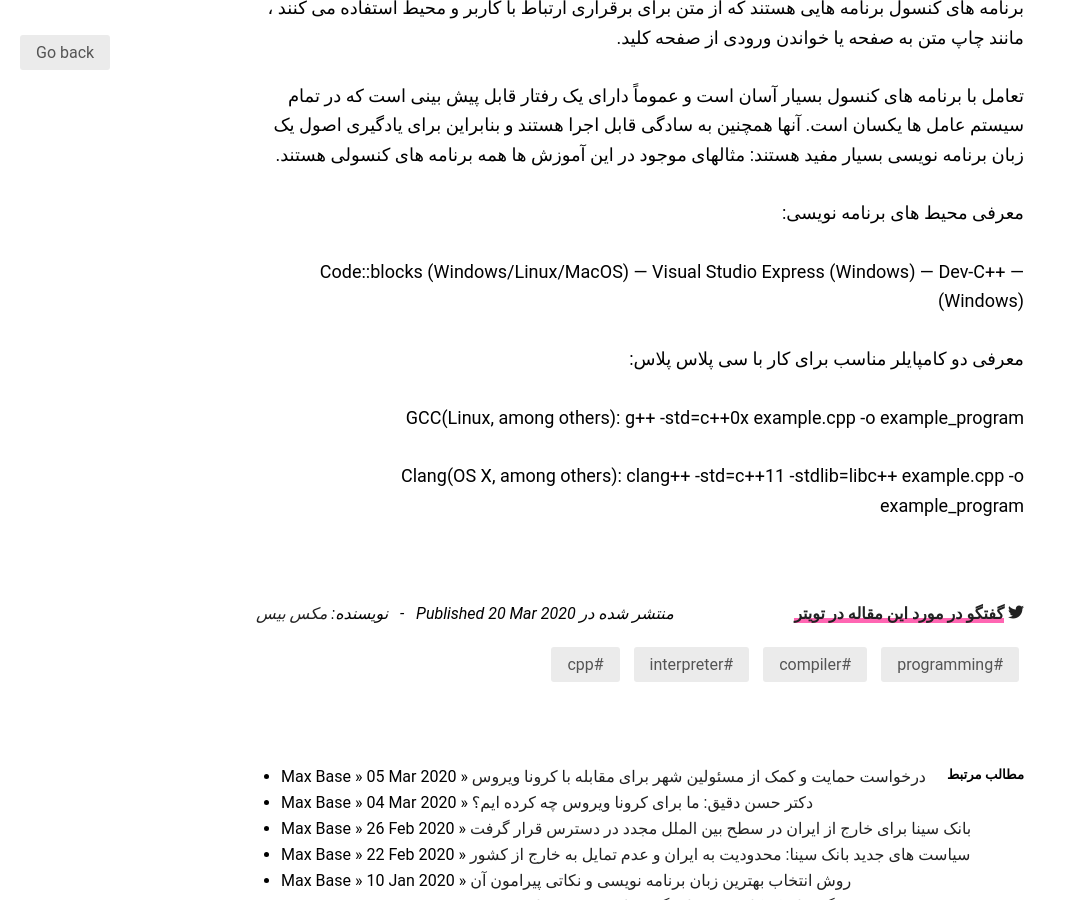
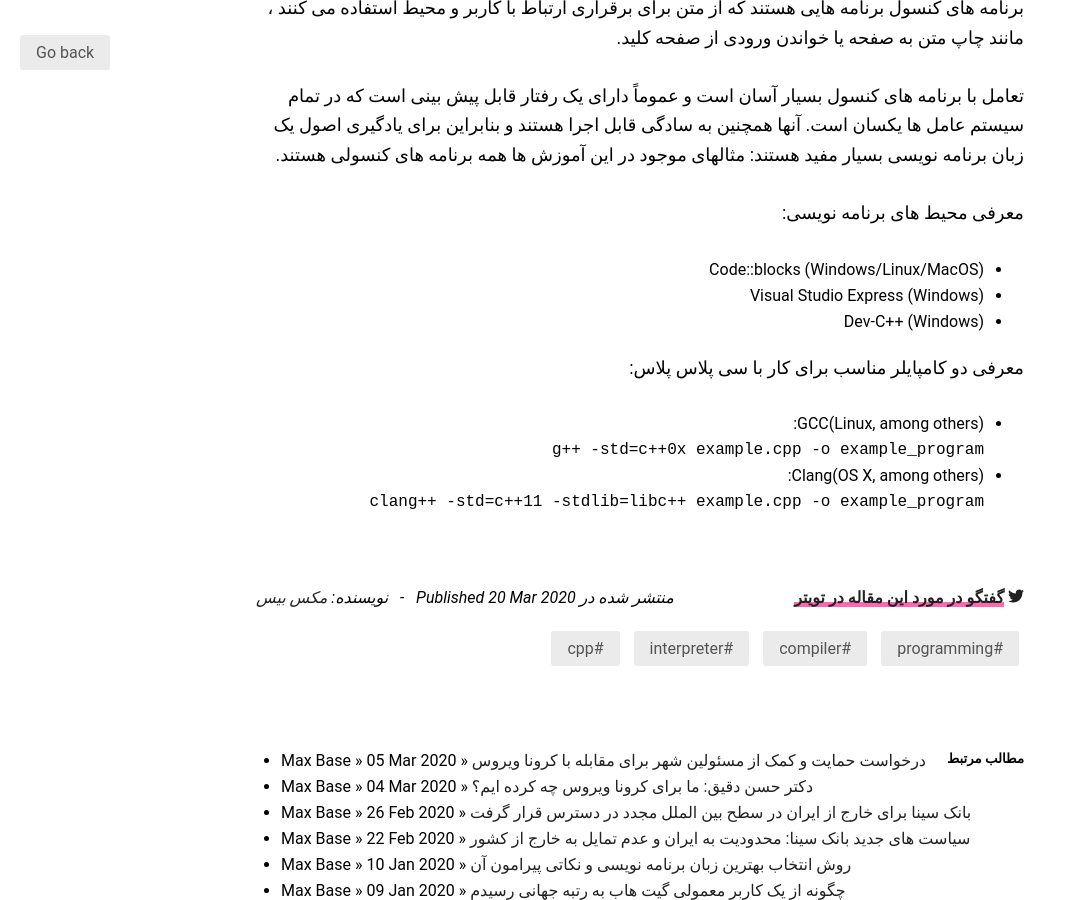
Before and after one commit to BaseMax/Fa.MaxBase.org, a Jekyll site: the page built from _posts/fa/2020-03-20-fa-what-is-compiler.md, in a window 1280 px wide and 900 px high, scrolled down 1714 px. Shown: the whole window, without its empty margins (0-1067 px from the left). Built offline with Jekyll 4.4.1, drawn with Linux system fonts in a browser that asks for light colours.

````diff
--- a/_posts/fa/2020-03-20-fa-what-is-compiler.md
+++ b/_posts/fa/2020-03-20-fa-what-is-compiler.md
@@ -62,14 +62,18 @@ cout << sum << endl;
 
 معرفی محیط های برنامه نویسی:
 
-— Code::blocks (Windows/Linux/MacOS)
-— Visual Studio Express (Windows)
-— Dev-C++ (Windows)
+- Code::blocks (Windows/Linux/MacOS)
+- Visual Studio Express (Windows)
+- Dev-C++ (Windows)
 
 معرفی دو کامپایلر مناسب برای کار با سی پلاس پلاس:
 
-GCC(Linux, among others):
+- GCC(Linux, among others):
+```
 g++ -std=c++0x example.cpp -o example_program
+```
 
-Clang(OS X, among others):
+- Clang(OS X, among others):
+```
 clang++ -std=c++11 -stdlib=libc++ example.cpp -o example_program
+```
````
